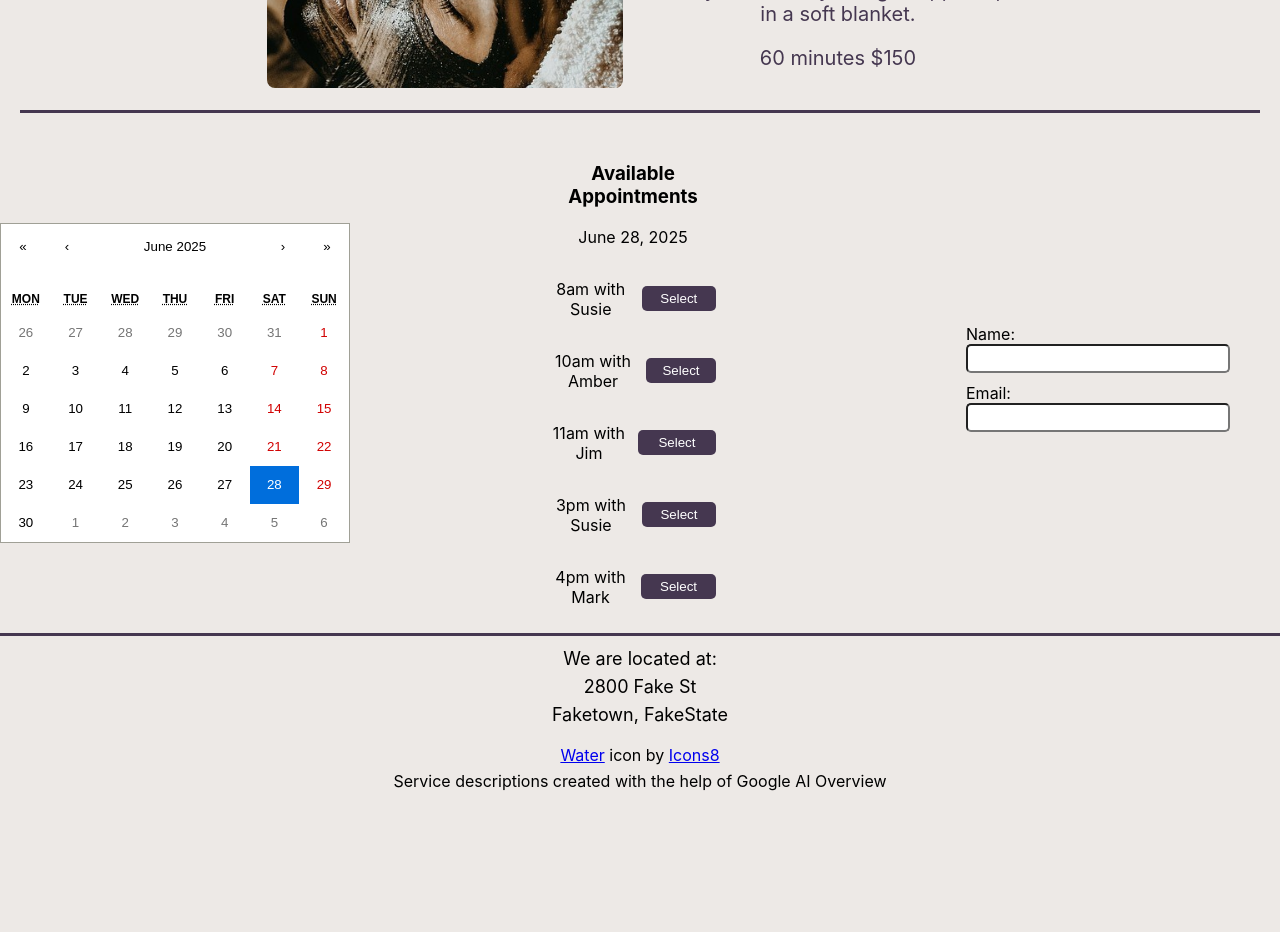
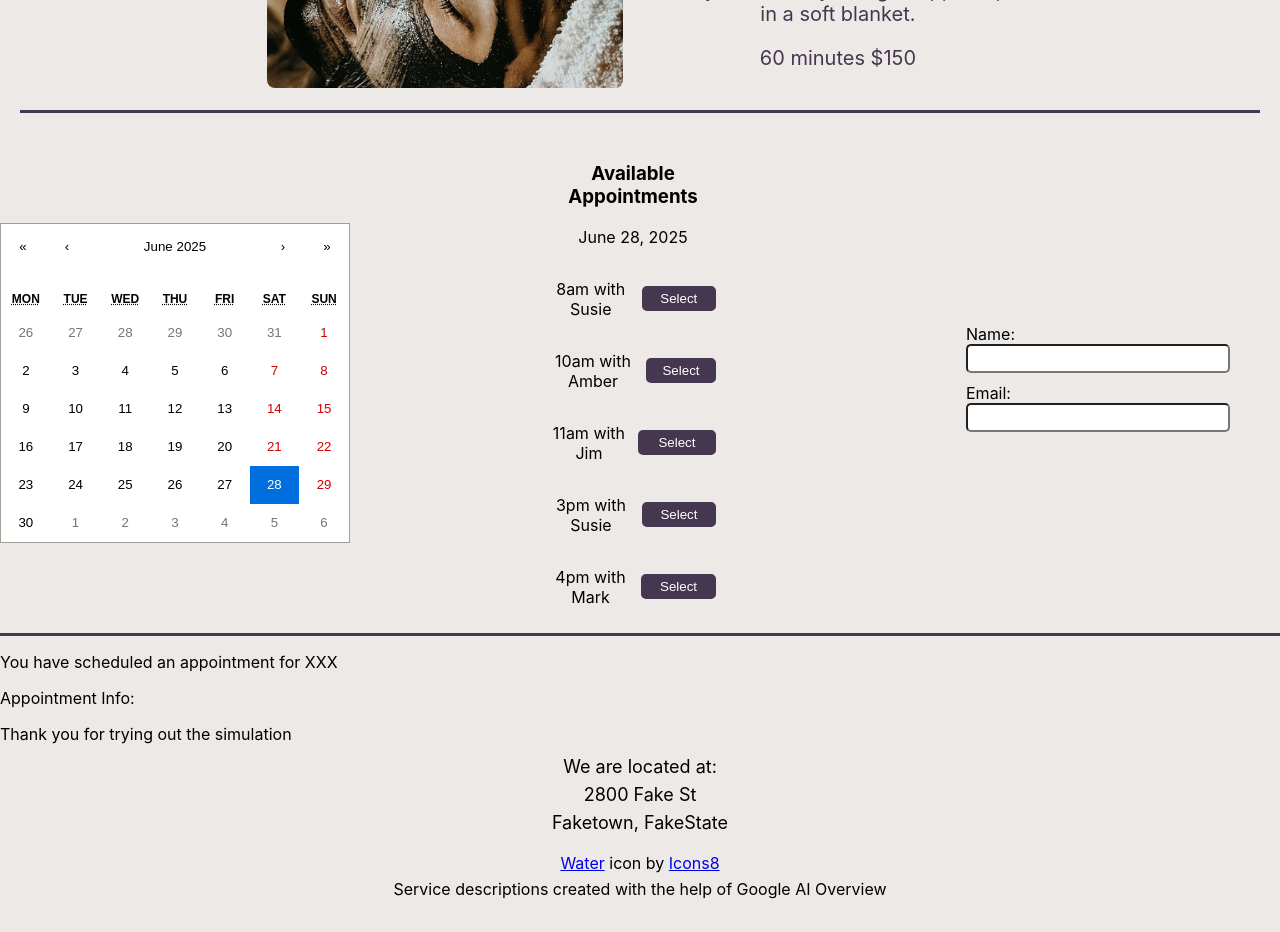
Before and after one commit to LaurenCummings/spa-project, a React (Vite) app: page / in a window 1280 px wide. Shown: the part 3660-4592 px from the top of the page. Before the commit the page ends 4484 px from the top, so only its background shows below. Built offline with nearby package versions, Linux system fonts and the light colour scheme; a web font is replaced by a local one.

Commit message:
added div for submitted info

```diff
--- a/src/components/BookNow.jsx
+++ b/src/components/BookNow.jsx
@@ -56,6 +56,7 @@ function BookNow() {
     }, [selectedDate]);
 
     return (
+        <div>
             <div className={formSubmitted ? "book-now submitted" : "book-now"}>
                 <div className="calendar">
                     <Calendar onChange={handleSelectedDate} value={selectedDate} />
@@ -115,6 +116,12 @@ function BookNow() {
                     }
                 </div>
             </div>
+            <div className="submitted-info">
+                <p>You have scheduled an appointment for XXX</p>
+                <p>Appointment Info:</p>
+                <p>Thank you for trying out the simulation</p>
+            </div>
+        </div>
     )
 }
 
```
Lines whose indentation alone changed are shown as unchanged.
